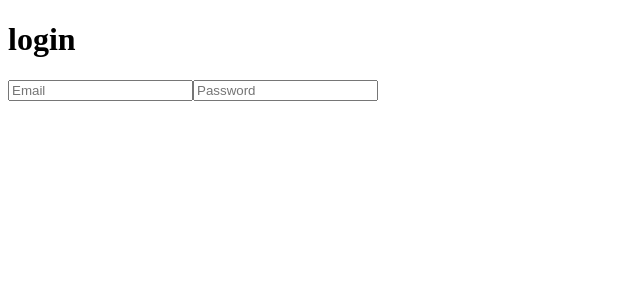
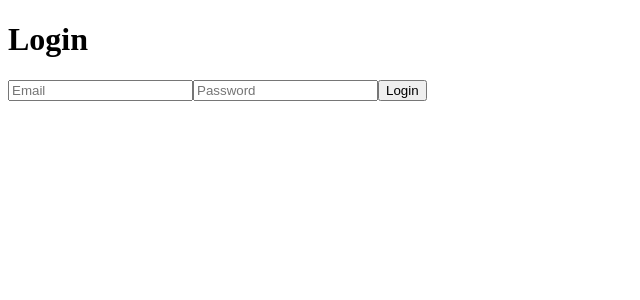
Before and after one commit to suraj-kumal/pingpoint, a Nuxt app: page /admin/login in a window 1280 px wide. Shown: the top 300 px of the page, without its empty margins (0-640 px from the left). Built offline with nearby package versions, Linux system fonts and the light colour scheme.

Commit message:
add : admin login page and login api

```diff
--- a/pages/admin/login.vue
+++ b/pages/admin/login.vue
@@ -1,10 +1,78 @@
 <template>
-    <h1>login</h1>
+    <div class="login-container">
+        <h1>Login</h1>
 
-    <form>
-        <input type="email" placeholder="Email" required />
-        <input type="password" placeholder="Password" required />
-    </form>
+        <p v-if="errorMessage" class="error">
+            {{ errorMessage }}
+        </p>
+
+        <p v-if="successMessage" class="success">
+            {{ successMessage }}
+        </p>
+
+        <form @submit.prevent="handleLogin">
+            <input type="email" v-model="email" placeholder="Email" required />
+
+            <input
+                type="password"
+                v-model="password"
+                placeholder="Password"
+                required
+            />
+
+            <button type="submit" :disabled="loading">
+                {{ loading ? "Logging in..." : "Login" }}
+            </button>
+        </form>
+    </div>
 </template>
 
-<script></script>
+<script setup>
+import { ref } from "vue";
+
+const loading = ref(false);
+
+const successMessage = ref("");
+const errorMessage = ref("");
+
+const email = ref("");
+const password = ref("");
+
+const handleLogin = async () => {
+    loading.value = true;
+
+    errorMessage.value = "";
+    successMessage.value = "";
+
+    try {
+        const response = await $fetch("/api/adminlogin", {
+            method: "POST",
+            body: {
+                email: email.value,
+                password: password.value,
+            },
+        });
+
+        successMessage.value =
+            response.message || "Login successful. Redirecting...";
+
+        setTimeout(() => {
+            navigateTo("dashboard");
+        }, 2000);
+    } catch (error) {
+        errorMessage.value = error?.data?.message || "Invalid credentials";
+    } finally {
+        loading.value = false;
+    }
+};
+</script>
+
+<style scoped>
+.error {
+    color: red;
+}
+
+.success {
+    color: green;
+}
+</style>
```
